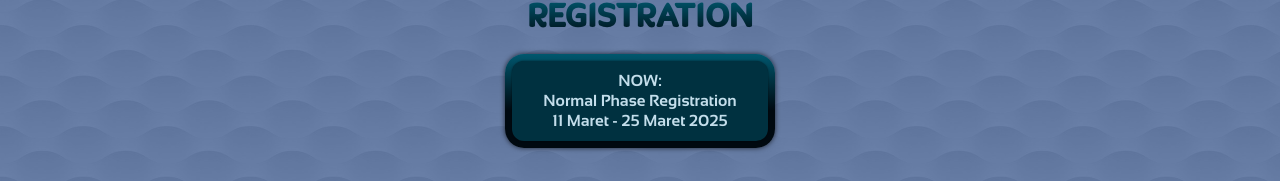
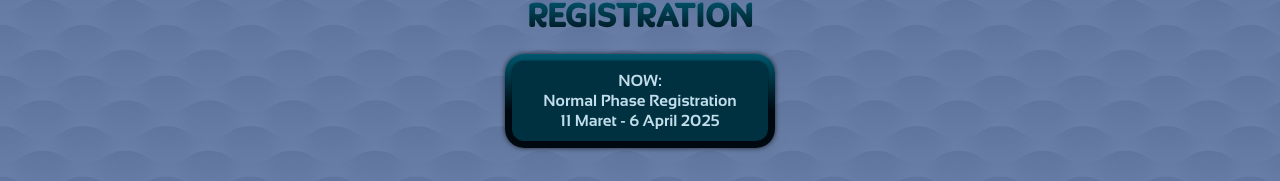
Before and after one commit to absolutepraya/alsa-ecomp, a Next.js app: page /timeline in a window 1280 px wide. Shown: the part 278-459 px from the top of the page. Built offline with nearby package versions, Linux system fonts and the light colour scheme.

Commit message:
newest timeline, 6 April

```diff
--- a/src/app/timeline/page.jsx
+++ b/src/app/timeline/page.jsx
@@ -39,7 +39,8 @@ export default function Timeline() {
                 NOW:
                 <br />
                 Normal Phase Registration
-                <br />11 Maret - 25 Maret 2025
+                <br />
+                11 Maret - 6 April 2025
               </p>
             </Emboss>
           </BlurFade>
```
